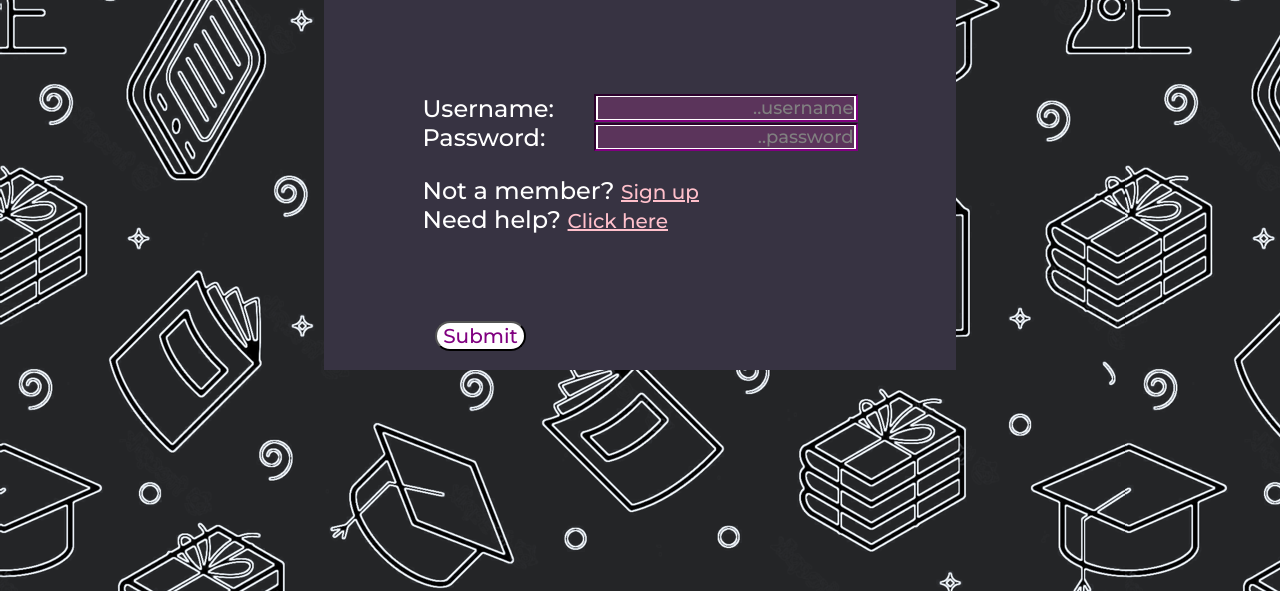
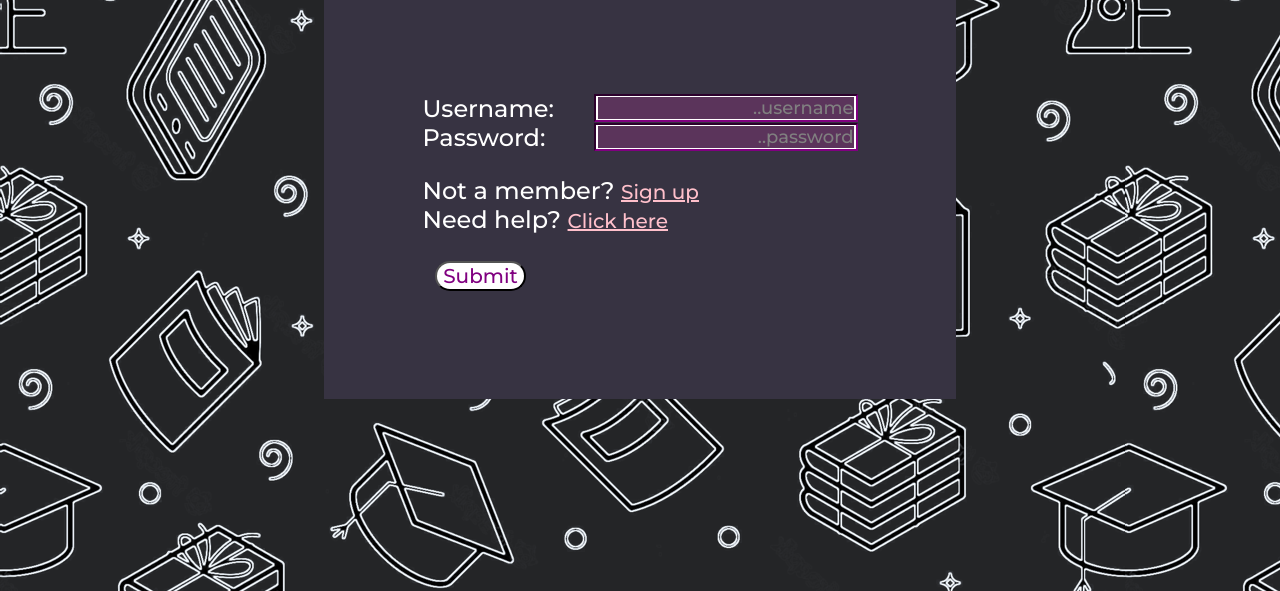
Before and after one commit to A4th/Pr.io, a Django app: page /members/login/ in a window 1280 px wide. Shown: the part 159-750 px from the top of the page. Run offline with Django 4.2, Linux system fonts and the light colour scheme.

Commit message:
Login page: Use relative vertical positioning for submit button

```diff
--- a/prio_test2/members/static/css/login.css
+++ b/prio_test2/members/static/css/login.css
@@ -23,7 +23,7 @@
     background-color: white;
     text-decoration: none;
     position: absolute;
-    top: 60%;
+    margin-top: 4%;
     left: 34%;
 }
 
--- a/prio_test2/members/templates/registration/login.html
+++ b/prio_test2/members/templates/registration/login.html
@@ -20,10 +20,11 @@
               <input type="password" class="input-field" name="password" placeholder="..password"><br>
             </div>
 
-            <span>
+            <div>
               <p class="form-label">Not a member? <a style="color: pink" href="{% url 'register' %}">Sign up</a></p><br>
               <p class="form-label">Need help? <a style="color: pink" href="{% url 'help' %}">Click here</a></p>
-            </span>
+            </div>
+            <br>
 
             <button type="submit" value="Submit" class="control-button">Submit</button>
         </form>
```
